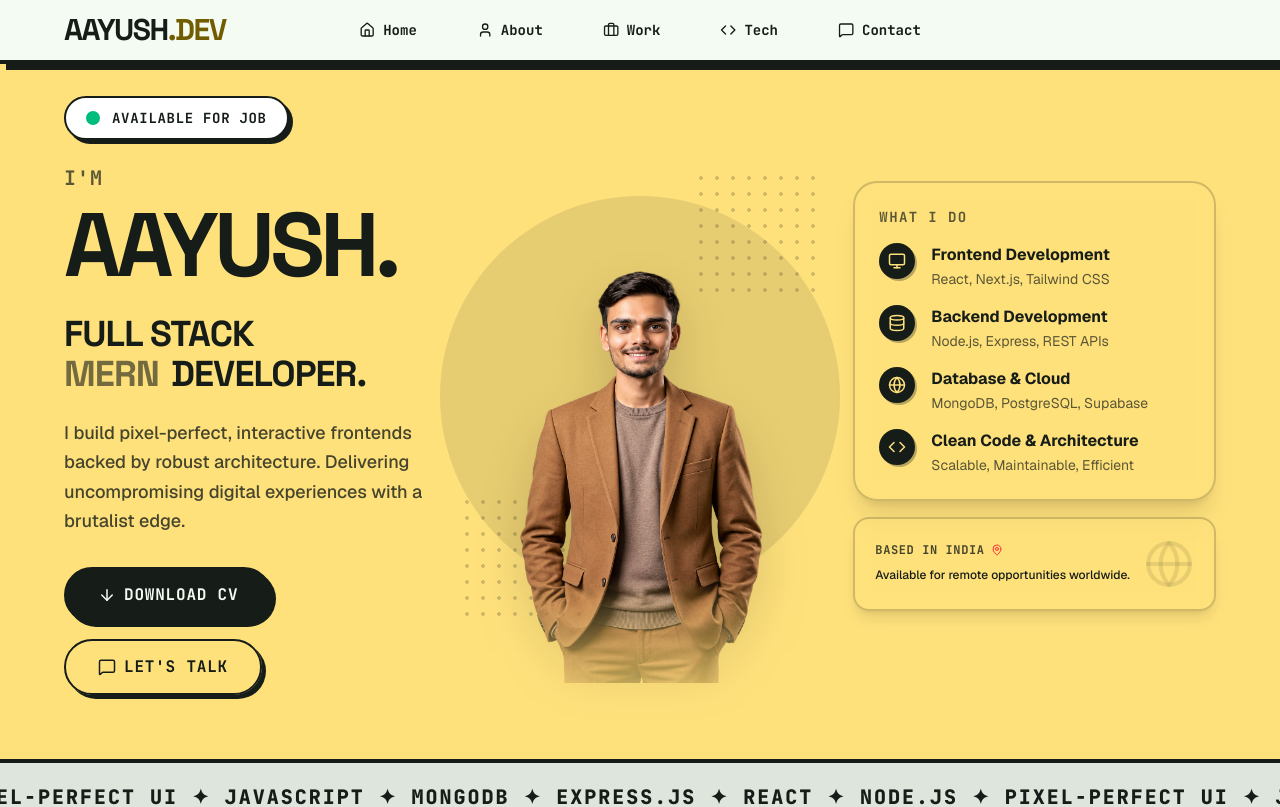
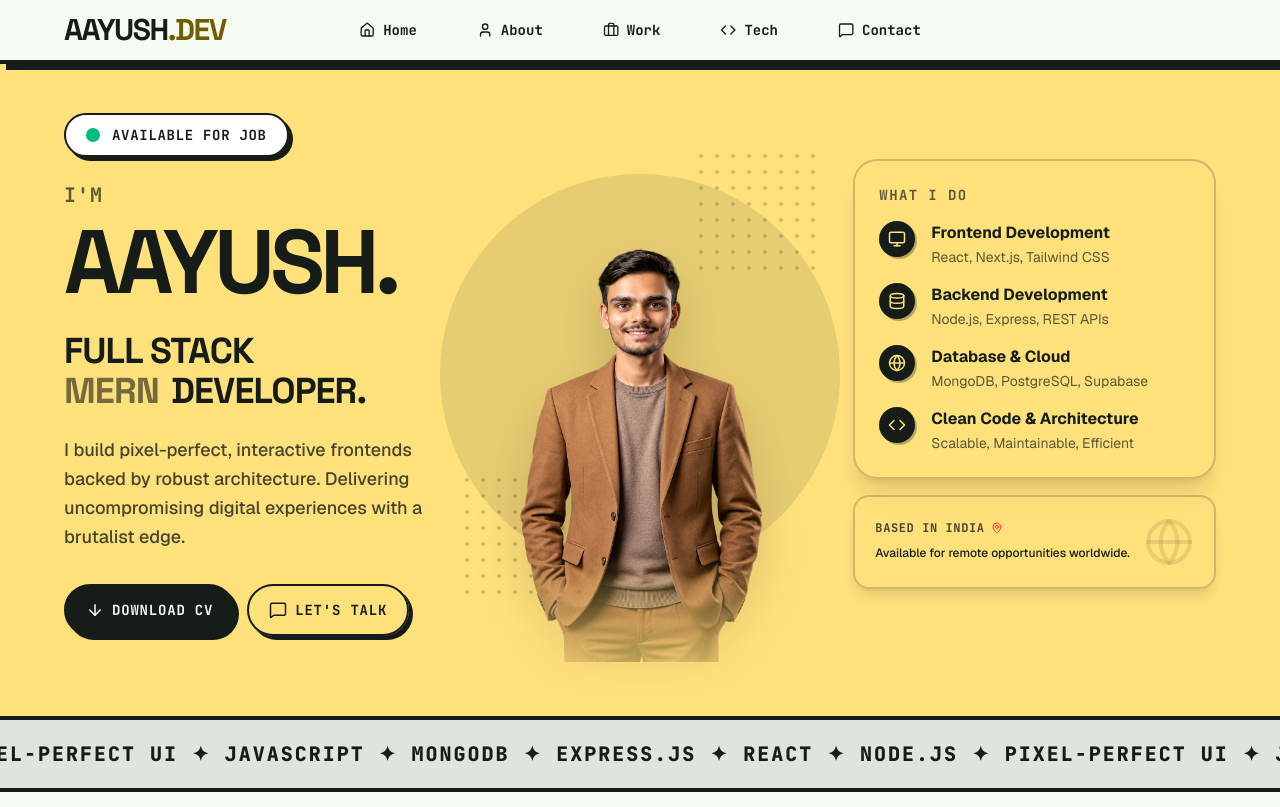
Before and after one commit to AayushDolasiya/Aayush-Dolasiya, a React (Vite) app: page / in a window 1280 px wide. Shown: the top 807 px of the page. Built offline with nearby package versions, Linux system fonts and the light colour scheme.

Commit message:
Update portfolio

```diff
--- a/src/components/Hero.tsx
+++ b/src/components/Hero.tsx
@@ -108,20 +108,20 @@ B.S. in Computer Science & Information Technology
           </p>
 
           {/* Buttons */}
-          <div className="flex flex-wrap gap-4 mt-2">
+          <div className="flex flex-col sm:flex-row flex-wrap gap-4 xl:gap-3 2xl:gap-4 mt-2">
             <button
               onClick={() => setShowResumeModal(true)}
-              className="neo-btn bg-brand-dark dark:bg-inverse-surface text-brand-light dark:text-inverse-on-surface px-6 md:px-8 py-3.5 rounded-full border-2 border-brand-dark dark:border-brand-light shadow-[4px_4px_0px_0px_rgba(22,29,24,1)] hover:translate-x-[1px] hover:translate-y-[1px] hover:shadow-[3px_3px_0px_0px_rgba(22,29,24,1)] cursor-pointer"
+              className="neo-btn w-full sm:w-auto bg-brand-dark dark:bg-inverse-surface text-brand-light dark:text-inverse-on-surface px-6 md:px-8 xl:px-5 2xl:px-8 py-3.5 rounded-full border-2 border-brand-dark dark:border-brand-light shadow-[4px_4px_0px_0px_rgba(22,29,24,1)] hover:translate-x-[1px] hover:translate-y-[1px] hover:shadow-[3px_3px_0px_0px_rgba(22,29,24,1)] cursor-pointer whitespace-nowrap"
             >
-              <span className="flex items-center gap-2 text-sm md:text-base">
+              <span className="flex items-center justify-center gap-2 text-sm md:text-base xl:text-sm 2xl:text-base">
                 <ArrowDown size={18} /> DOWNLOAD CV
               </span>
             </button>
             <button
               onClick={() => document.getElementById('contact')?.scrollIntoView({ behavior: 'smooth' })}
-              className="neo-btn bg-transparent text-brand-dark dark:text-brand-light px-6 md:px-8 py-3.5 rounded-full border-2 border-brand-dark dark:border-brand-light shadow-[4px_4px_0px_0px_rgba(22,29,24,1)] hover:translate-x-[1px] hover:translate-y-[1px] hover:shadow-[3px_3px_0px_0px_rgba(22,29,24,1)] cursor-pointer"
+              className="neo-btn w-full sm:w-auto bg-transparent text-brand-dark dark:text-brand-light px-6 md:px-8 xl:px-5 2xl:px-8 py-3.5 rounded-full border-2 border-brand-dark dark:border-brand-light shadow-[4px_4px_0px_0px_rgba(22,29,24,1)] hover:translate-x-[1px] hover:translate-y-[1px] hover:shadow-[3px_3px_0px_0px_rgba(22,29,24,1)] cursor-pointer whitespace-nowrap"
             >
-              <span className="flex items-center gap-2 text-sm md:text-base">
+              <span className="flex items-center justify-center gap-2 text-sm md:text-base xl:text-sm 2xl:text-base">
                 <MessageSquare size={18} /> LET'S TALK
               </span>
             </button>
```
